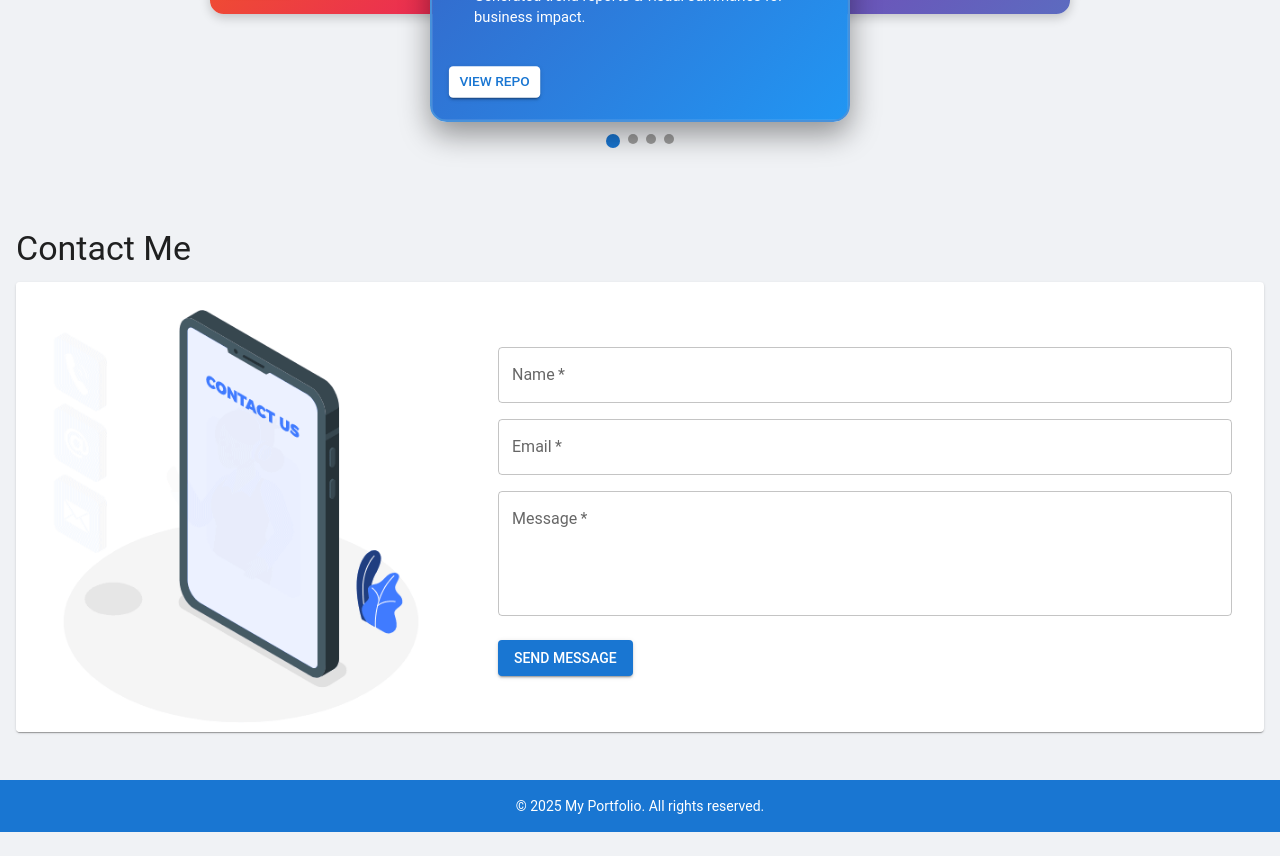
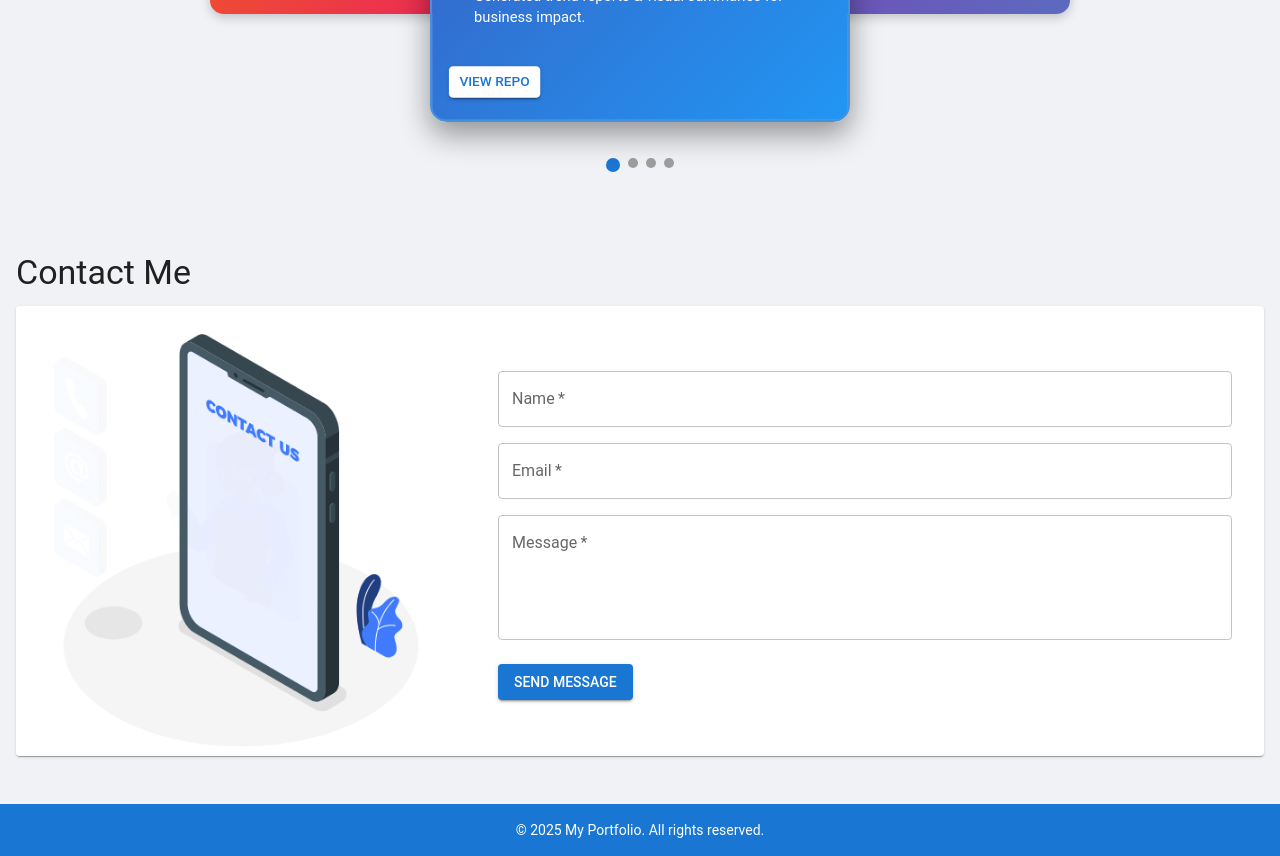
Before and after one commit to Hubert-Michael-Seelan/Portfolio-react-vite, a React (Vite) app: page / in a window 1280 px wide. Shown: the part 3960-4816 px from the top of the page. Before the commit the page ends 4792 px from the top, so only its background shows below. Built offline with nearby package versions, Linux system fonts and the light colour scheme; some icons are missing.

Commit message:
margin increase for dot in project component

```diff
--- a/src/components/Projects/Projects.jsx
+++ b/src/components/Projects/Projects.jsx
@@ -285,7 +285,7 @@ export default function Projects() {
           display: "flex",
           gap: 1,
           justifyContent: "center",
-          mt: 3,
+          mt: 6,
         }}
       >
         {projectData.map((_, i) => (
```
